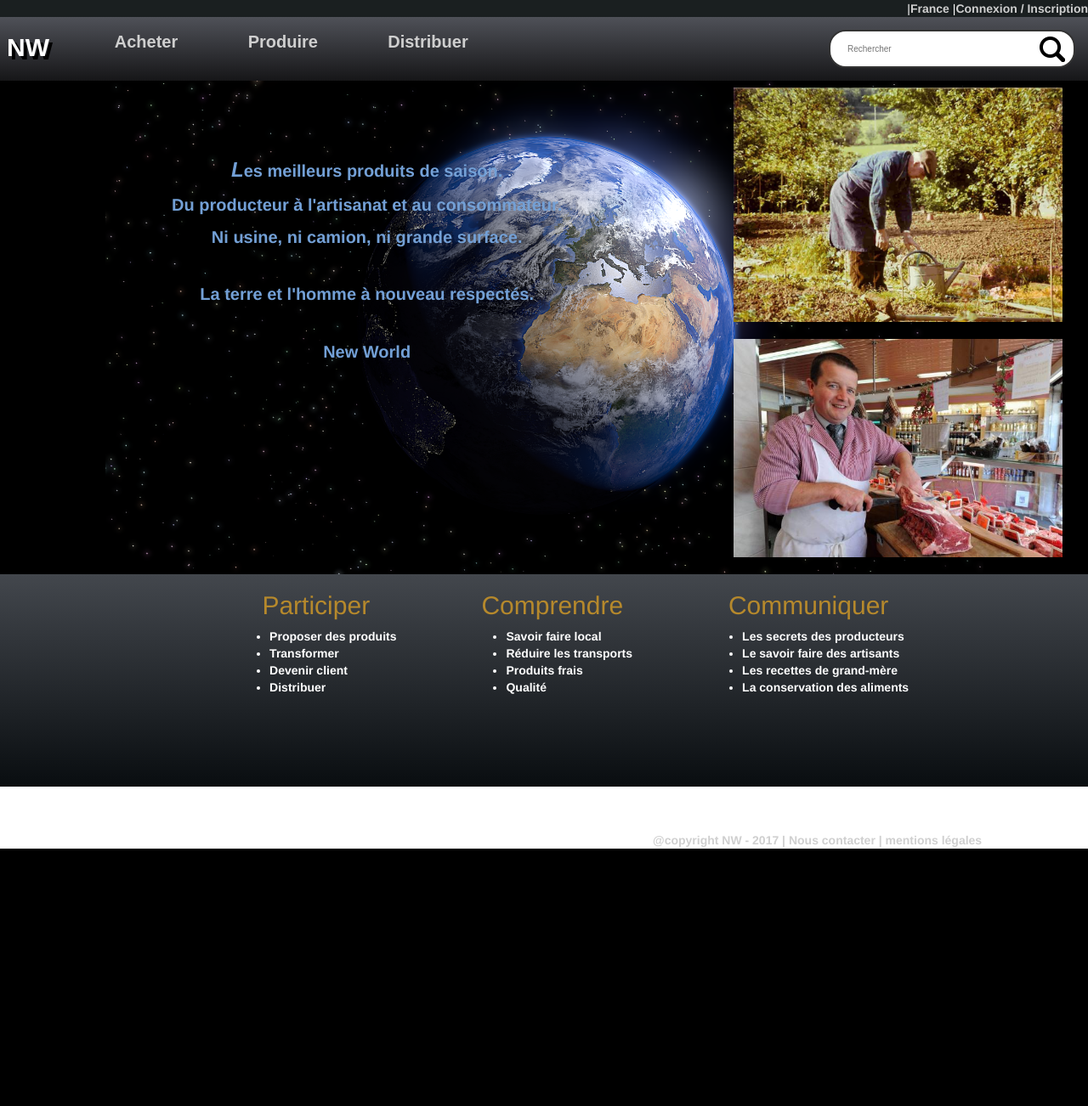
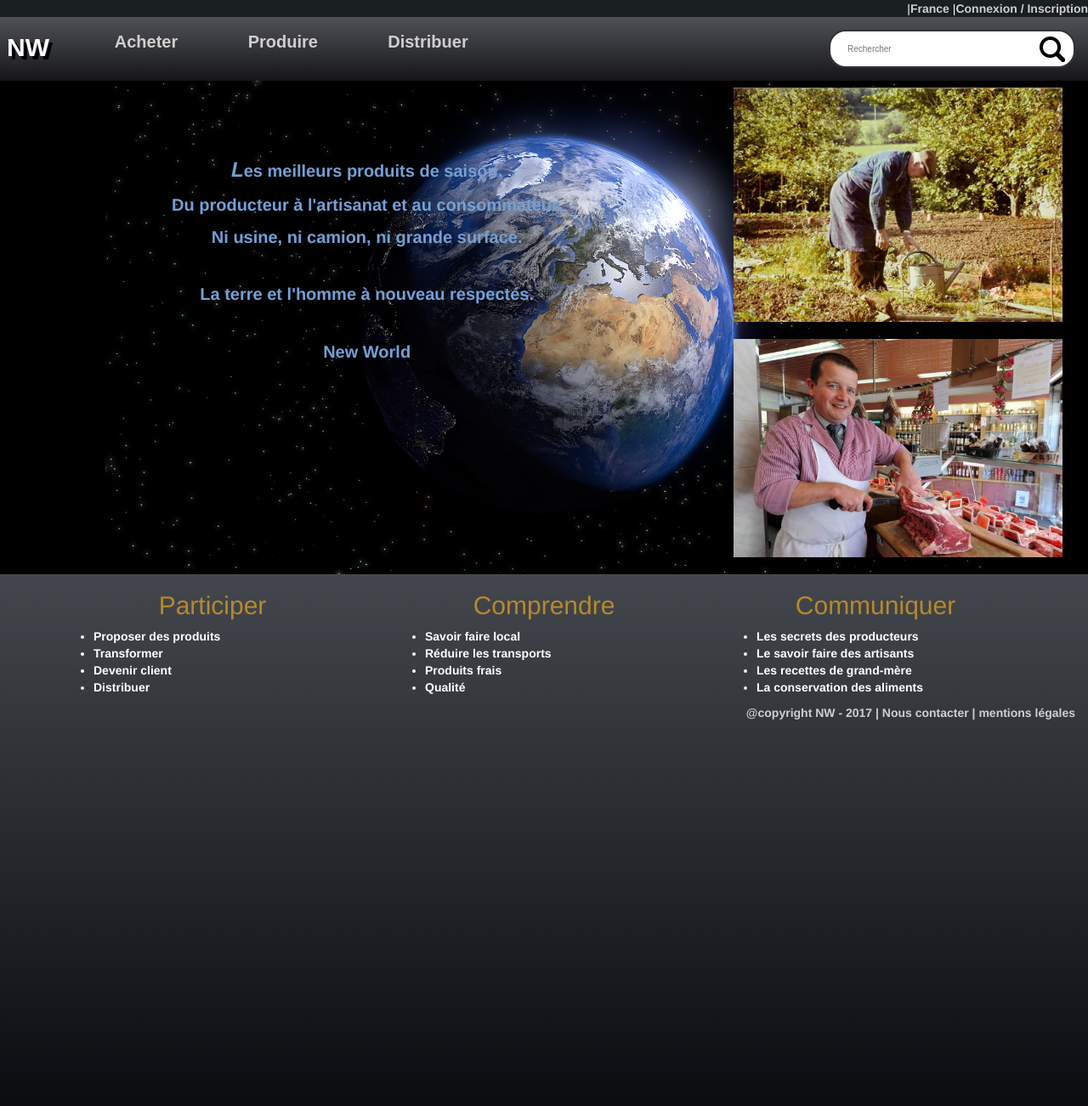
Before and after one commit to Adapix/newWorld, a PHP site: page / in a window 1280 px wide. Shown: the whole page at 85% size. Before the commit the page ends 999 px from the top, so only its background shows below. Run offline with PHP 8.4, Linux system fonts and the light colour scheme.

Commit message:
Adjust footer

```diff
--- a/css/style.css
+++ b/css/style.css
@@ -1,8 +1,17 @@
-html, body{
+/*html, body{
 	margin: 0;
 	padding: 0;
 	height: 100%;
 	background-color: white;
+}*/
+
+html {
+  position: relative;
+  min-height: 100%;
+}
+body {
+  min-height: 100%;
+  background-color: black;
 }
 
 #logo{
@@ -135,27 +144,7 @@ padding-top: 7%;
 	padding-top: 8px;
 }
 
-#footer{
-	position: relative;
-	width: 100%;
-	height:100px;
-	left:0;
-	bottom: 0;
-	padding-bottom: 250px;
-	background-image:linear-gradient(#43474D, #090D10);
-}
 
-.bloc_footer{
-	display: inline-block;
-	vertical-align: top;
-	margin-left: 9.5%;
-
-}
-
-.block_center{
-	margin-left: 15%;
-	margin-right: 15%;
-}
 
 h2{
 	color: #B6892C;
@@ -172,3 +161,15 @@ li{
 	margin-right: 15px;
 	margin-top: 150px;
 }
+
+
+.footer {
+  position: relative;
+  bottom: 0;
+  width: 100%;
+  min-height: 44.7em;
+}
+
+#footer{
+	background-image:linear-gradient(#43474D, #090D10);
+}
--- a/vues/static/footer.php
+++ b/vues/static/footer.php
@@ -1,6 +1,8 @@
-<div id="footer">
-	<div class="block_center">
-		<div class="bloc_footer">
+<footer id="footer" class="footer">
+	<div class="container-fluid">
+		<div class="container">
+			<div class="row">
+				<div class="col-md-4">
 					<h2>Participer</h2>
 					<ul>
 						<a class="a_underline" href="#"><li>Proposer des produits</li></a>
@@ -9,7 +11,7 @@
 						<a class="a_underline" href="#"><li>Distribuer</li></a>
 					</ul>
 				</div>
-		<div class="bloc_footer">
+				<div class="col-md-4">
 					<h2>Comprendre</h2>
 					<ul>
 						<a class="a_underline" href="#"><li>Savoir faire local</li></a>
@@ -18,7 +20,7 @@
 						<a class="a_underline" href="#"><li>Qualité</li></a>
 					</ul>
 				</div>
-		<div class="bloc_footer">
+				<div class="col-md-4">
 					<h2>Communiquer</h2>
 					<ul>
 						<a class="a_underline" href="#"><li>Les secrets des producteurs</li></a>
@@ -28,9 +30,12 @@
 					</ul>
 				</div>
 			</div>
-	<div class="mention">
+		</div>
+
+		<div class="pull-right">
 			<a href="#">@copyright NW - 2017 |</a>
 			<a href="#">Nous contacter |</a>
 			<a href="#">mentions légales</a>
 		</div>
 	</div>
+</footer>
```
Lines whose indentation alone changed are shown as unchanged.
